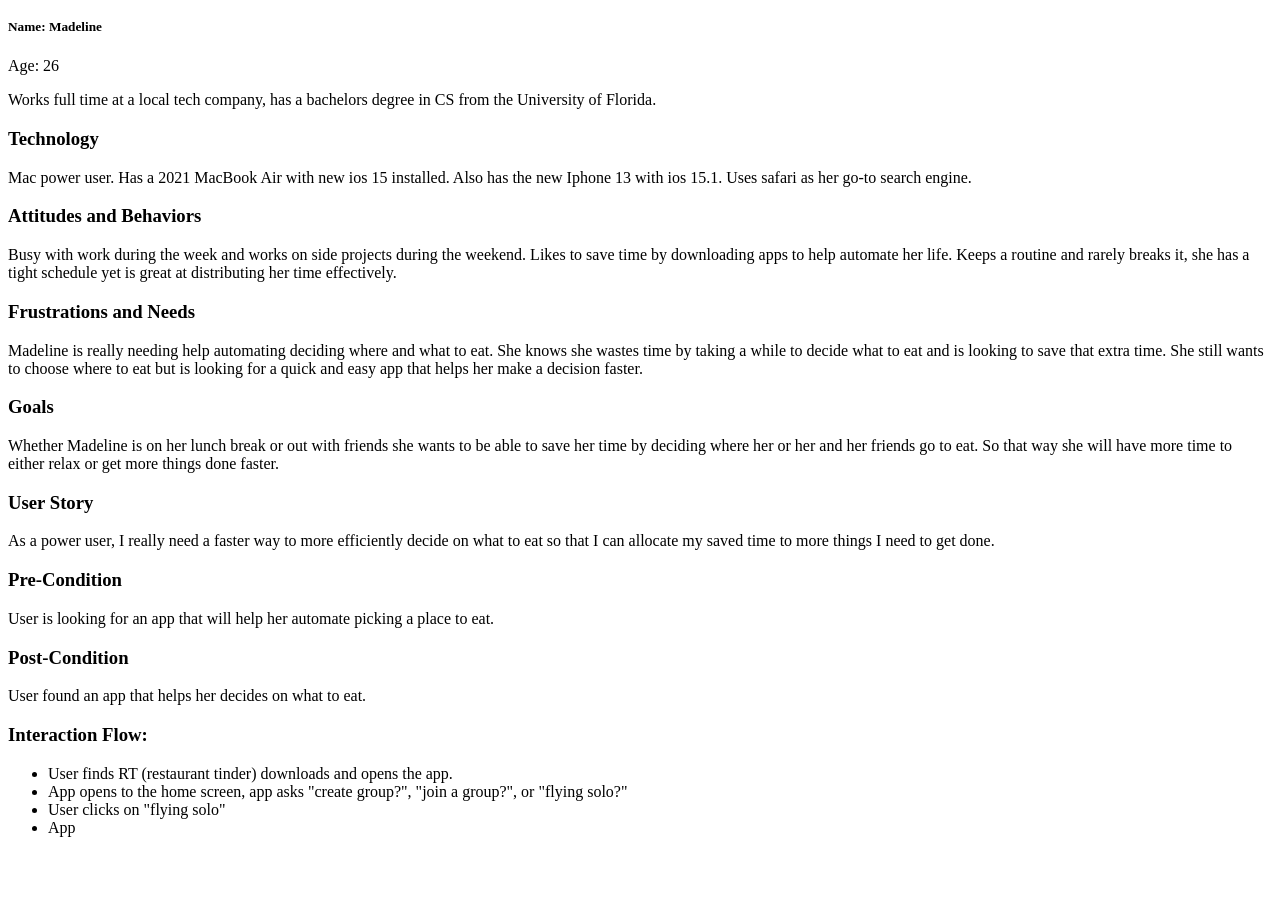
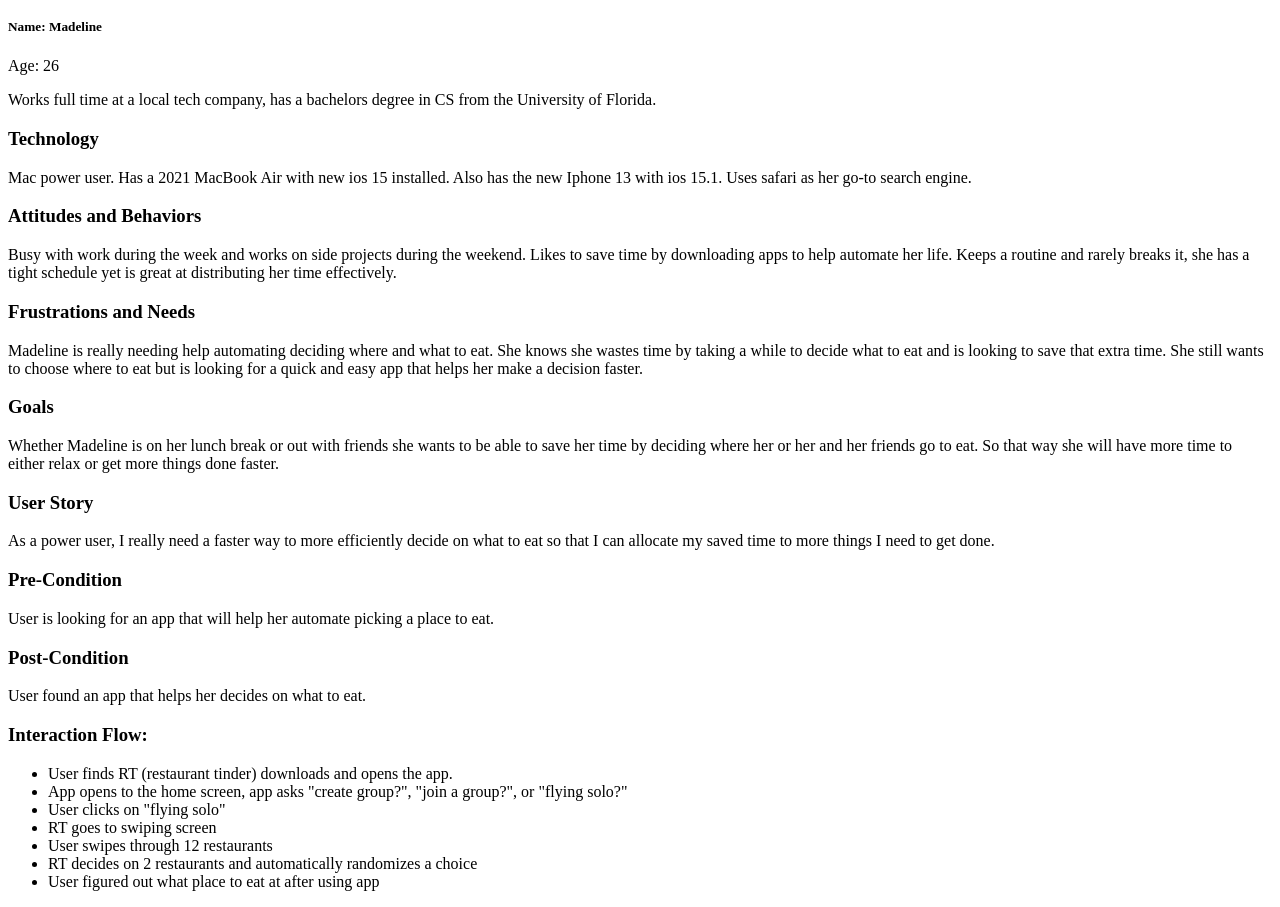
Before and after one commit to FoodFindOp/food-find-main, a plain HTML site: page documentation/power-user-persona.html in a window 1280 px wide. Shown: the part 105-1012 px from the top of the page. Before the commit the page ends 958 px from the top, so only its background shows below. Drawn offline with Linux system fonts and the light colour scheme.

Commit message:
Finished persona and interaction flow.

```diff
--- a/documentation/power-user-persona.html
+++ b/documentation/power-user-persona.html
@@ -78,7 +78,10 @@
         <li>User finds RT (restaurant tinder) downloads and opens the app.</li>
         <li>App opens to the home screen, app asks "create group?", "join a group?", or "flying solo?" </li>
         <li>User clicks on "flying solo"</li>
-        <li>App </li>
+        <li>RT goes to swiping screen</li>
+        <li>User swipes through 12 restaurants</li>
+        <li>RT decides on 2 restaurants and automatically randomizes a choice</li>
+        <li>User figured out what place to eat at after using app</li>
     </ul>
 </div>
 
```
